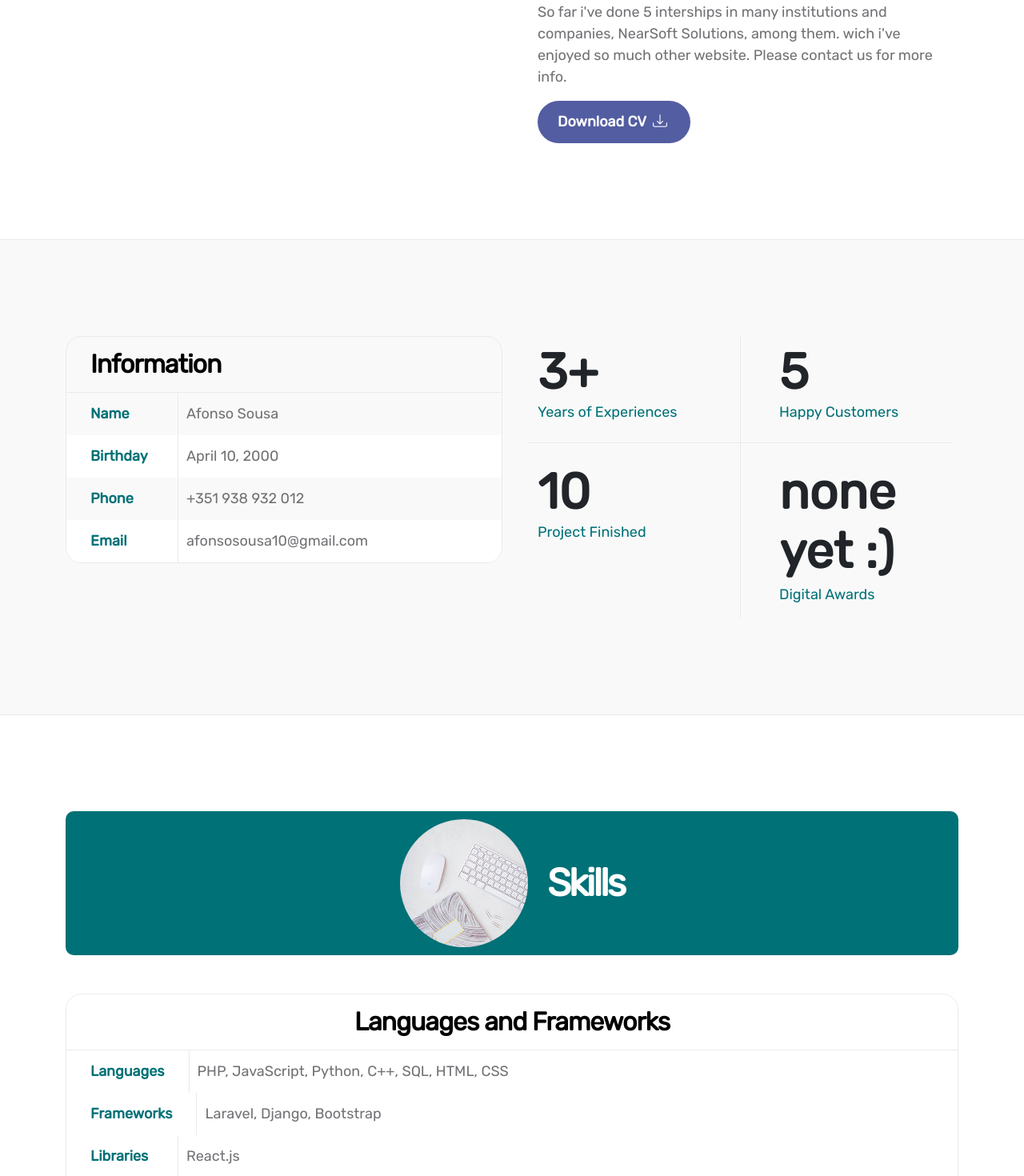
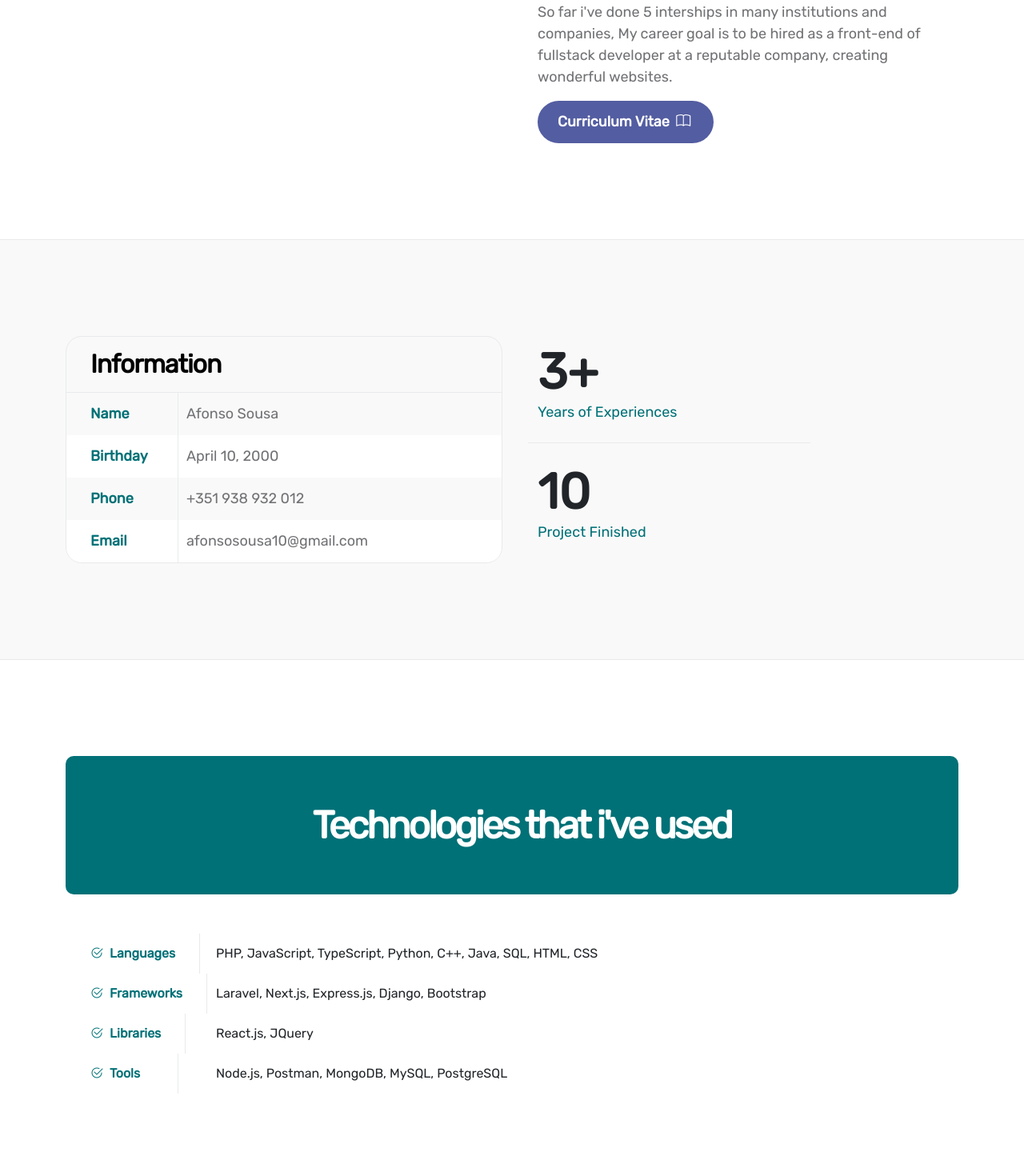
Before and after one commit to AfonsoSousa123/my-cv-web, a React (Vite) app: page / in a window 1280 px wide. Shown: the part 1200-2670 px from the top of the page at 80% size. Built offline with nearby package versions, Linux system fonts and the light colour scheme.

Commit message:
Update 1.6 (Added the tech that ive used section)

```diff
--- a/src/assets/css/templatemo-first-portfolio-style.css
+++ b/src/assets/css/templatemo-first-portfolio-style.css
@@ -597,6 +597,28 @@ strong {
   border-left: 1px solid var(--border-color);
 }
 
+/*---------------------------------------
+  Tech that i've used
+-----------------------------------------*/
+
+.table-skills {
+  border: 1px solid var(--border-color);
+  border-radius: var(--border-radius-medium);
+  position: relative;
+  overflow: hidden;
+}
+
+.table-small-title {
+  border-right: 1px solid var(--border-color);
+  color: var(--secondary-color);
+  font-weight: var(--font-weight-bold);
+  min-width: 175px;
+  margin-right: 10px;
+  padding: 13px 30px;
+  display: inline-block;
+}
+
+
 
 /*---------------------------------------
   CLIENTS
--- a/src/sections/About.tsx
+++ b/src/sections/About.tsx
@@ -27,7 +27,7 @@ const About = () => {
                 <h3 className="pt-2 mb-3">a little bit about Afonso</h3>
 
                 <p>
-                  Full-Stack Developer . Currently undertaking{" "}
+                  Full-Stack Developer, currently undertaking{" "}
                   <a
                     className={"pe-1"}
                     href="https://www.uma.pt/en/ensino/1o-ciclo/licenciatura-em-engenharia-informatica/"
@@ -56,20 +56,21 @@ const About = () => {
 
                 <p>
                   So far i've done 5 interships in many institutions and
-                  companies, NearSoft Solutions, among them. wich i've enjoyed
-                  so much other website. Please{" "}
-                  <a href="https://templatemo.com/contact" target="_blank">
-                    contact us
-                  </a>{" "}
-                  for more info.
+                  companies,{" "}
+                  {/*<a href="https://nearsoft.pt/" target={"_blank"}>*/}
+                  {/*  NearSoft Solutions*/}
+                  {/*</a>*/}
+                  {/*, among them. */}
+                  My career goal is to be hired as a front-end of fullstack
+                  developer at a reputable company, creating wonderful websites.
                 </p>
 
                 <a
                   className="custom-btn btn custom-link"
                   target="_blank"
-                  href="../../public/CV-Afonso-Sousa.pdf"
+                  href="#"
                 >
-                  Download CV <i className={"bi-download p-1"}></i>
+                  Curriculum Vitae <i className={"bi-book p-1"}></i>
                 </a>
               </div>
             </div>
--- a/src/sections/Featured.tsx
+++ b/src/sections/Featured.tsx
@@ -48,31 +48,31 @@ const Featured = () => {
             <div className="col-lg-6 col-12 mt-5 mt-lg-0">
               <div className="about-thumb">
                 <div className="row">
-                  <div className="col-lg-6 col-6 featured-border-bottom py-2">
+                  <div className="col-lg-8 col-6 featured-border-bottom py-2">
                     <strong className="featured-numbers">3+</strong>
 
                     <p className="featured-text">Years of Experiences</p>
                   </div>
 
-                  <div className="col-lg-6 col-6 featured-border-start featured-border-bottom ps-5 py-2">
-                    <strong className="featured-numbers">5</strong>
+                  {/*<div className="col-lg-6 col-6 featured-border-start featured-border-bottom ps-5 py-2">*/}
+                  {/*  <strong className="featured-numbers">5</strong>*/}
 
-                    <p className="featured-text">Happy Customers</p>
-                  </div>
+                  {/*  <p className="featured-text">Happy Customers</p>*/}
+                  {/*</div>*/}
 
-                  <div className="col-lg-6 col-6 pt-4">
+                  <div className="col-lg-8 col-6 pt-4">
                     <strong className="featured-numbers">10</strong>
 
                     <p className="featured-text">Project Finished</p>
                   </div>
 
-                  <div className="col-lg-6 col-6 featured-border-start ps-5 pt-4">
-                    <strong className="featured-numbers mb-1">
-                      none yet :)
-                    </strong>
+                  {/*<div className="col-lg-6 col-6 featured-border-start ps-5 pt-4">*/}
+                  {/*  <strong className="featured-numbers mb-1">*/}
+                  {/*    none yet :)*/}
+                  {/*  </strong>*/}
 
-                    <p className="featured-text">Digital Awards</p>
-                  </div>
+                  {/*  <p className="featured-text">Digital Awards</p>*/}
+                  {/*</div>*/}
                 </div>
               </div>
             </div>
--- a/src/sections/Skills.tsx
+++ b/src/sections/Skills.tsx
@@ -4,60 +4,96 @@ const Skills = () => {
       <section className="skills section-padding">
         <div className="container">
           <div className="section-title-wrap d-flex justify-content-center align-items-center mb-5">
-            <img
-              src="/images/white-desk-work-study-aesthetics.jpg"
-              className="avatar-image img-fluid"
-              alt=""
-            />
-
-            <h2 className="text-white ms-4 mb-0">Skills</h2>
+            <h2 className="text-white ms-4 py-5 mb-0">
+              Technologies that i've used
+            </h2>
           </div>
 
           <div className="row">
-            <div className="col-lg-12 col-12">
-              <div className="profile-thumb">
-                <div className="profile-title text-center">
-                  <h4 className="mb-0">Languages and Frameworks</h4>
-                </div>
+            <div className="col-lg-12 col">
+              <table className="table-skills table-responsive">
+                <tbody>
+                  <tr>
+                    <th className={"profile-small-title"}>
+                      <i className={"bi-check2-circle me-2"}></i>Languages
+                    </th>
+                    <td>
+                      PHP, JavaScript, TypeScript, Python, C++, Java, SQL, HTML,
+                      CSS
+                    </td>
+                  </tr>
+                  <tr>
+                    <th className={"profile-small-title"}>
+                      <i className={"bi-check2-circle me-2"}></i>Frameworks
+                    </th>
+                    <td>Laravel, Next.js, Express.js, Django, Bootstrap</td>
+                  </tr>
+                  <tr>
+                    <th className={"profile-small-title"}>
+                      <i className={"bi-check2-circle me-2"}></i>Libraries
+                    </th>
+                    <td>React.js, JQuery</td>
+                  </tr>
+                  <tr>
+                    <th className={"profile-small-title"}>
+                      <i className={"bi-check2-circle me-2"}></i>Tools
+                    </th>
+                    <td>Node.js, Postman, MongoDB, MySQL, PostgreSQL</td>
+                  </tr>
+                </tbody>
+              </table>
+            </div>
 
-                <div className="profile-body">
-                  <p>
-                    <span className="profile-small-title">Languages</span>
-                    <span className={"text-truncate"}>
-                      PHP, JavaScript, Python, C++, SQL, HTML, CSS
-                    </span>
-                  </p>
+            {/*<div className="col-lg-12 col-12">*/}
+            {/*  <div className="profile-thumb">*/}
+            {/*    <div className="profile-body">*/}
+            {/*      <p>*/}
+            {/*        <span className="profile-small-title">*/}
+            {/*          <i className={"bi-check2-circle me-2"}></i>*/}
+            {/*          Languages*/}
+            {/*        </span>*/}
+            {/*        <span className={"text-truncate"}>*/}
+            {/*          PHP, JavaScript, TypeScript, Python, C++, Java, SQL, HTML,*/}
+            {/*          CSS*/}
+            {/*        </span>*/}
+            {/*      </p>*/}
 
-                  <p>
-                    <span className="profile-small-title">Frameworks</span>
-                    <span className={"text-truncate"}>
-                      Laravel, Django, Bootstrap
-                    </span>
-                  </p>
+            {/*      <p>*/}
+            {/*        <span className="profile-small-title">*/}
+            {/*          <i className={"bi-check2-circle me-2"}></i>*/}
+            {/*          Frameworks*/}
+            {/*        </span>*/}
+            {/*        <span className={"text-truncate"}>*/}
+            {/*          Laravel, Next.js, Express.js, Django, Bootstrap*/}
+            {/*        </span>*/}
+            {/*      </p>*/}
 
-                  <p>
-                    <span className="profile-small-title">Libraries</span>
-                    <span>
-                      <a className={"text-truncate"} href="#">
-                        React.js
-                      </a>
-                    </span>
-                  </p>
+            {/*      <p>*/}
+            {/*        <span className="profile-small-title">*/}
+            {/*          <i className={"bi-check2-circle me-2"}></i>*/}
+            {/*          Libraries*/}
+            {/*        </span>*/}
+            {/*        <span>*/}
+            {/*          <a className={"text-truncate"} href="#">*/}
+            {/*            React.js, JQuery*/}
+            {/*          </a>*/}
+            {/*        </span>*/}
+            {/*      </p>*/}
 
-                  <p>
-                    <span className="profile-small-title">Tools</span>
-                    <span>
-                      <a
-                        className={"text-end"}
-                        href="mailto:afonsosousa10@gmail.com"
-                      >
-                        Render.com
-                      </a>
-                    </span>
-                  </p>
-                </div>
-              </div>
-            </div>
+            {/*      <p>*/}
+            {/*        <span className="profile-small-title">*/}
+            {/*          <i className={"bi-check2-circle me-2"}></i>*/}
+            {/*          Tools*/}
+            {/*        </span>*/}
+            {/*        <span>*/}
+            {/*          <a className={"text-end"} href="">*/}
+            {/*            Node.js, Postman, MongoDB, MySQL, PostgreSQL*/}
+            {/*          </a>*/}
+            {/*        </span>*/}
+            {/*      </p>*/}
+            {/*    </div>*/}
+            {/*  </div>*/}
+            {/*</div>*/}
           </div>
         </div>
       </section>
```
Also changed, not shown: 1 other file (tests, documents, lock files or other folders).
